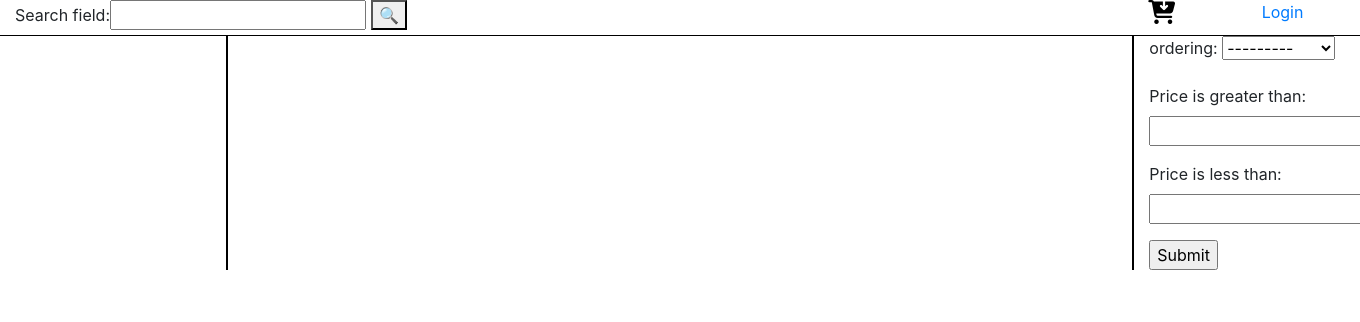
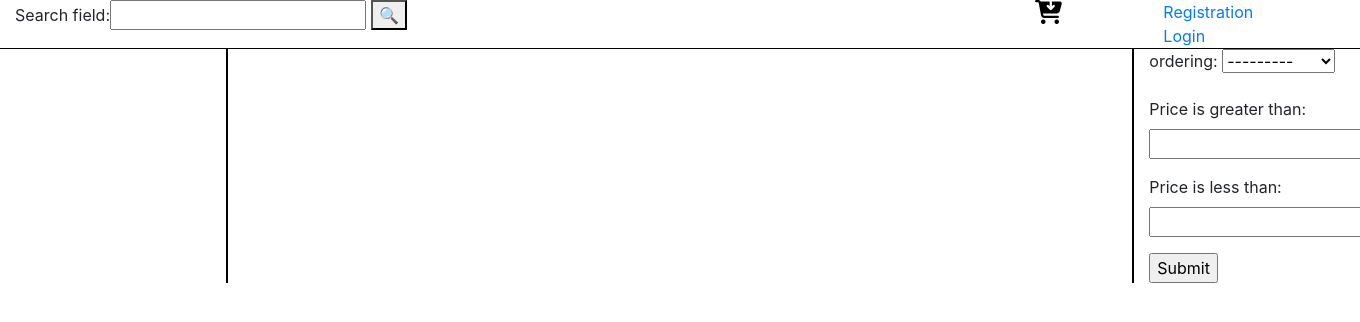
Before and after one commit to django-group/first_lesson, a Django app: page /djstore/ in a window 1360 px wide; the page is wider, and only the part inside the window is pictured. Shown: the top 322 px of that part. Run offline with Django 3.2, Linux system fonts and the light colour scheme; data that the repository does not hold is empty; some libraries are stand-ins or nearby versions.

Commit message:
4 stage work some work

```diff
--- a/CourseProject/settings.py
+++ b/CourseProject/settings.py
@@ -129,9 +129,8 @@ MEDIA_ROOT = (
     os.path.join(BASE_DIR, 'media')
 )
 
-LOGIN_REDIRECT_URL = '/'
+LOGIN_REDIRECT_URL = '/djstore/'
 
 EMAIL_BACKEND = 'django.core.mail.backends.console.EmailBackend'
 
 LOGIN_URL = '/account/login'
-REDIRECT_FIELD_NAME = '/djstore/djstore'
--- a/djstore/templates/djstore/home.html
+++ b/djstore/templates/djstore/home.html
@@ -4,7 +4,7 @@
 {% block content %}
     <div class="container-fluid">
         <div class="row" style="border-bottom: 1px solid #000">
-            <div class="col-md-10">
+            <div class="col-md-9">
                 <form method="get" action="{% url 'search_url' %}">
                 {{ form }}
                 <button type="submit">&#128269;</button>
@@ -15,12 +15,17 @@
                 <a href="{% url 'bucket_url' %}" style="align-content: flex-end"><i style='font-size:24px; color: black' class='fas'>&#xf218;</i></a>
             </div>
 
-            <div class="col-md-1">
+            <div class="col-md-2">
                 {% if user.is_authenticated %}
-                    {{ form.username }}
                     <a href="{% url 'logout' %}">Logout</a>
                 {% else %}
+                    <div class="col-md-6">
+                    <a href="{% url 'register_url' %}">Registration</a>
+                    </div>
+                    <div  class="col-md-6">
                     <a href="{% url 'login' %}">Login</a>
+                    </div>
+
                 {% endif %}
             </div>
         </div>
--- a/djstore/urls.py
+++ b/djstore/urls.py
@@ -8,4 +8,5 @@ urlpatterns = [
     path('search/', views.SearchList.as_view(), name='search_url'),
     path('bucket/', views.bucket_view, name='bucket_url'),
     path('bucket/<slug:slug>/', views.add_to_bucket, name='add_to_bucket_url'),
+    path('register/', views.RegisterFormView.as_view(), name='register_url')
 ]
--- a/djstore/views.py
+++ b/djstore/views.py
@@ -4,8 +4,9 @@ from djstore import forms
 from django.views import generic
 from django.urls import reverse
 from djstore import filters
-import json
 import random
+from django.views.generic.edit import FormView
+from django.contrib.auth.forms import UserCreationForm
 
 # Create your views here.
 
@@ -92,3 +93,13 @@ class ProductDetail(generic.DetailView):
             form.instance.product = obj
             form.save()
             return redirect(reverse('product_detail_url', args=[obj.slug]))
+
+
+class RegisterFormView(FormView):
+    form_class = UserCreationForm
+    success_url = '/login/'
+    template_name = 'registration/register.html'
+
+    def form_valid(self, form):
+        form.save()
+        return redirect('home')
--- a/templates/registration/logged_out.html
+++ b/templates/registration/logged_out.html
@@ -1,4 +1,4 @@
 
 <p>Logged out!</p>
 
-<a href="{% url 'login' %}">Click here to logged out</a>
+<a href="{% url 'home' %}">Click here to logged out</a>
```
Also changed, not shown: templates/registration/register.html (added, +13 -0 lines).
